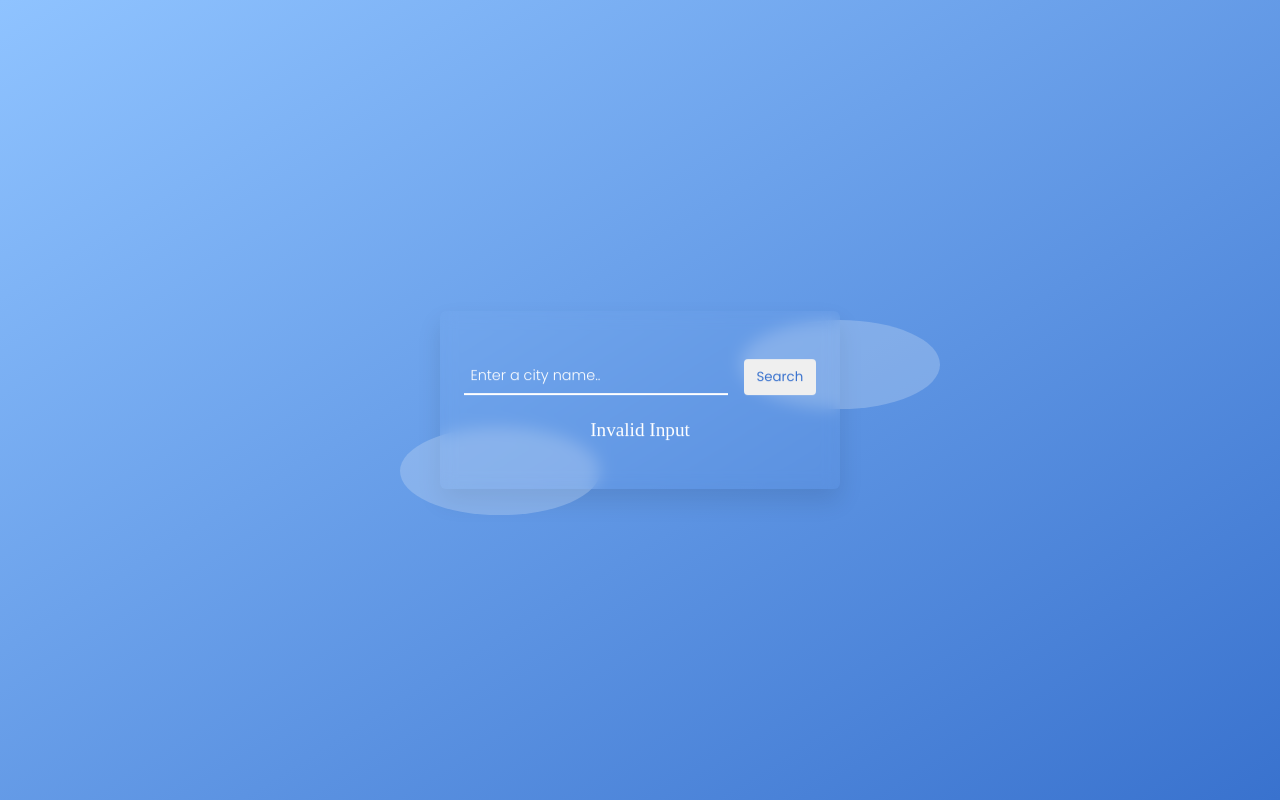
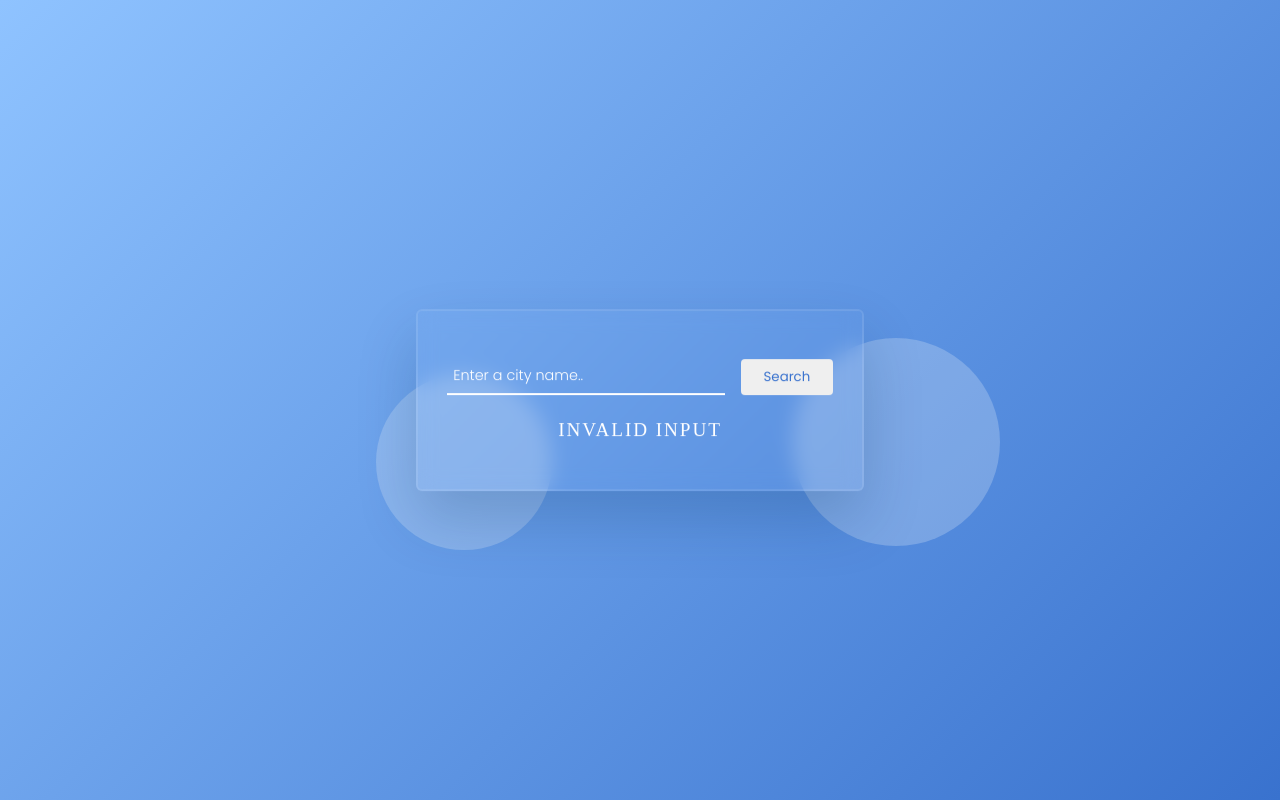
Before and after one commit to thzthix/API-practice, a plain HTML site: page WeatherApp/index.html in a window 1280 px wide. Both pictures are taken after typing "Sample" into the empty fields and a click on the button "Search". Drawn offline with Linux system fonts and the light colour scheme; no server answers.

Commit message:
changed position of the circles

```diff
--- a/WeatherApp/style.css
+++ b/WeatherApp/style.css
@@ -11,6 +11,7 @@
   --light-blue: #8fc3ff;
   --dark-blue: #3972ce;
   --opacity-blue: hsla(216, 9%, 89%, 0.01);
+  --opacity-blue-2: rgba(255, 255, 255, 0.1);
   --white: #fff;
 }
 input,
@@ -26,30 +27,28 @@ button {
 
 body {
   height: 100vh;
-  background: linear-gradient(
-    to right bottom,
-    var(--light-blue),
-    var(--dark-blue)
-  );
+  background: linear-gradient(135deg, var(--light-blue), var(--dark-blue));
 }
 .container {
-  position: relative;
+  position: absolute;
   transform: translate(-50%, -50%);
   top: 50%;
   left: 50%;
   background-color: var(--opacity-blue);
-  width: 400px;
-  border-radius: 6px;
-  box-shadow: 0 12px 24px rgba(0, 0, 0, 0.1);
+  width: 90vw;
+  max-width: 28em;
+  border-radius: 0.6em;
 }
 .wrapper {
   width: 100%;
-  height: 100%;
-  backdrop-filter: blur(8px);
-  z-index: 1;
+  /* height: 100%; */
+  padding: 3rem 1.8rem;
+  backdrop-filter: blur(10px);
   background-color: transparent;
+  border: 2px solid var(--opacity-blue-2);
+  box-shadow: 0 1.8em 3.7em rgba(3, 46, 87, 0.2);
   border-radius: 6px;
-  padding: 3rem 1.5rem;
+  text-align: center;
 }
 
 /* #blur {
@@ -60,33 +59,35 @@ body {
   z-index: -1;
   background: transparent;
 } */
+.shape {
+  backdrop-filter: blur(1.2em);
+  border: 2px solid var(--opacity-blue-2);
+}
 #right-circle {
   position: absolute;
   display: inline-block;
-  top: 5%;
-  right: -25%;
-  width: 50%;
-  height: 50%;
+  top: 1.8em;
+  right: -8.5em;
+  width: 13em;
+  height: 13em;
   background-color: #d5e3f44a;
   border-radius: 50%;
-  z-index: -1;
 }
 #left-circle {
   position: absolute;
   display: inline-block;
-  bottom: -15%;
-  left: -10%;
-  width: 50%;
-  height: 50%;
+  bottom: -3.7em;
+  left: -2.5em;
+  width: 11em;
+  height: 11em;
   background-color: #d5e3f44a;
   border-radius: 50%;
-  z-index: -1;
 }
 #search-form {
   display: flex;
   justify-content: space-between;
   display: grid;
-  grid-template-columns: 8fr 2fr;
+  grid-template-columns: 9fr 3fr;
   gap: 1rem;
   margin-bottom: 1.5rem;
 }
@@ -99,14 +100,17 @@ body {
   border-bottom: 2px solid var(--white);
   color: var(--white);
 }
-::placeholder {
+#search-form input::placeholder {
   color: var(--white);
   font-weight: 300;
+}
+#search-form input:focus {
+  border-color: var(--white);
 }
 #search-btn {
   padding: 0.4rem 0.8rem;
   color: var(--dark-blue);
-  border-radius: 4px;
+  border-radius: 0.3em;
   transition: all 0.1s;
 }
 #search-btn:hover {
@@ -121,20 +125,27 @@ body {
 }
 #result h2 {
   font-size: 1.2rem;
-  letter-spacing: 1.5px;
+  letter-spacing: 0.18em;
   text-transform: uppercase;
   font-weight: 600;
-  margin-bottom: 0.9rem;
+  margin: 1.25em 0;
 }
 .details {
   font-size: 0.5rem;
   text-transform: uppercase;
-  font-weight: 300;
-  letter-spacing: 0.17rem;
-  margin-bottom: 0.6rem;
+  font-weight: 500;
+  letter-spacing: 0.2em;
+  margin-bottom: 0.9em;
+  line-height: 2em;
 }
 #detail-1 {
   margin-bottom: 0.4rem;
+  margin-top: -0.7em;
+}
+img {
+  margin: 0.6em 0 0 0;
+  width: 6.2em;
+  filter: drop-shadow(0 1.8em 3.7em rgba(3, 46, 87, 0.2));
 }
 
 .temps-div h3 {
@@ -172,30 +183,13 @@ body {
 }
 .message {
   font-size: 1.2rem;
-  font-weight: 400;
+  font-weight: 500;
   text-align: center;
+  text-transform: uppercase;
+  letter-spacing: 0.1em;
 }
-/* background-color: #d5e3f44a;
-  width: 50%;
-  position: absolute;
-  top: 5%;
-  right: -25%;
-  height: 50%;
-  content: "";
-  border: none;
-  outline: none;
-  border-radius: 50%;
-  z-index: -2;
+@media screen and (max-width: 450px) {
+  .container {
+    font-size: 14px;
+  }
 }
-.container::after {
-  background-color: #d5e3f44a;
-  width: 50%;
-  position: absolute;
-  bottom: -15%;
-  left: -10%;
-  height: 50%;
-  content: "";
-  border: none;
-  outline: none;
-  border-radius: 50%;
-  z-index: -2; */
```
